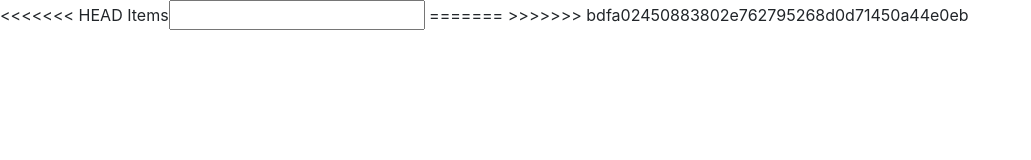
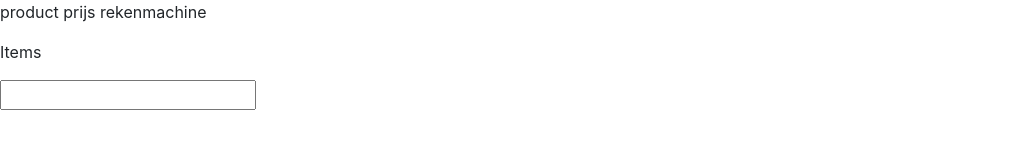
Before and after one commit to leon-4A6C/calculator, a plain HTML site: page index.html in a window 1280 px wide. Shown: the whole page, without its empty margins (0-1031 px from the left). Drawn offline with nearby package versions, Linux system fonts and the light colour scheme.

Commit message:
fixed merge

```diff
--- a/index.html
+++ b/index.html
@@ -8,11 +8,16 @@
     <title>calc</title>
 </head>
 <body>
-<<<<<<< HEAD
-    Items<input type="number" name="items">
-=======
-
-    <script>
+    <div>
+        <p>
+            product prijs rekenmachine
+        </p>
+    </div>
+    <p>
+        Items
+    </p>
+     <input type="number" name="items">
+        <script>
         function calc(items, price, countryCode) {
             const countryCodes = {};
 
@@ -22,7 +27,6 @@
                 discount = 0.03;
             }
         }
-    </script>
->>>>>>> bdfa02450883802e762795268d0d71450a44e0eb
+        </script>
 </body>
 </html>
```
